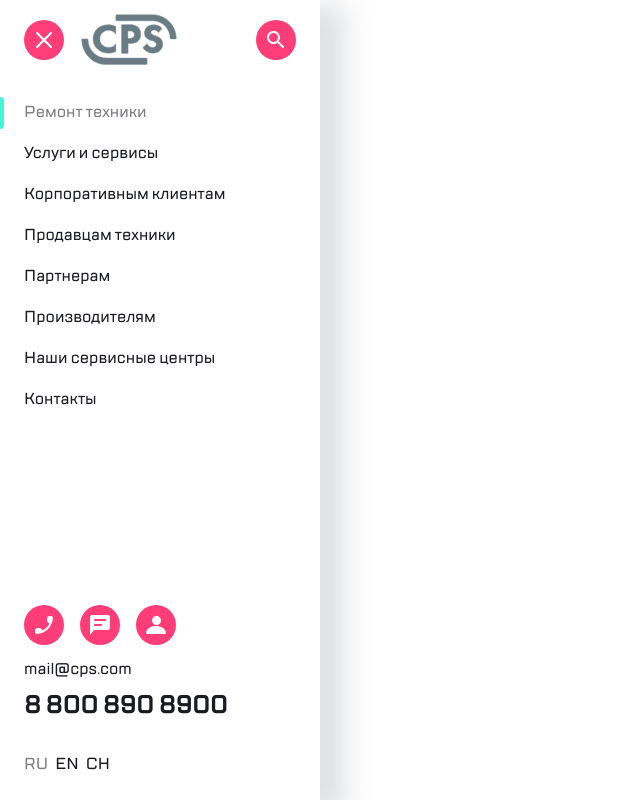
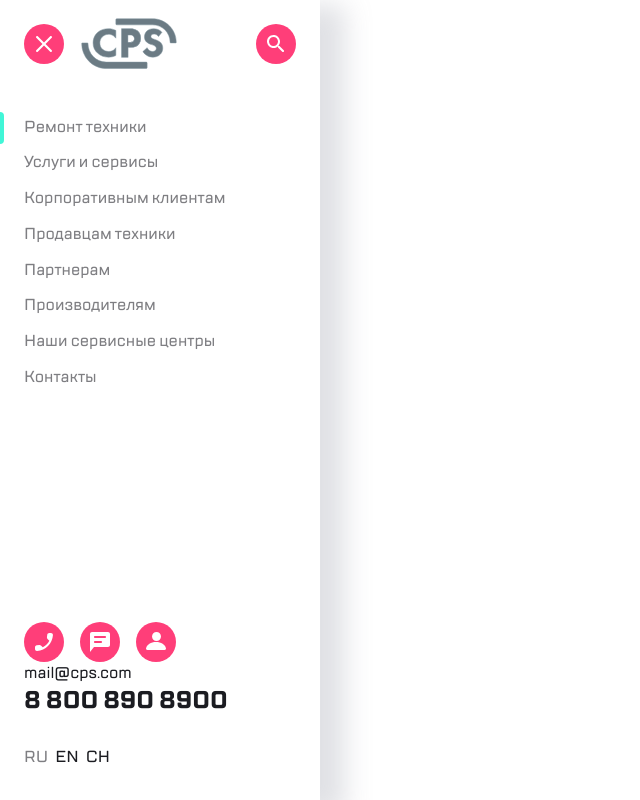
Before and after one commit to it-Lilya/-advanced_styling4.1, a plain HTML site: page index.html in a window 1280 px wide. Shown: the whole page, without its empty margins (0-640 px from the left). Drawn offline with Linux system fonts and the light colour scheme.

Commit message:
справила недочеты

```diff
--- a/index.html
+++ b/index.html
@@ -18,17 +18,20 @@
     </header>
     <main class="basic">
         <nav class="basic__navigation">
-            <a href="#">Ремонт техники</a>
-            <a href="#">Услуги и сервисы</a>
-            <a href="#">Корпоративным клиентам</a>
-            <a href="#">Продавцам техники</a>
-            <a href="#">Партнерам</a>
-            <a href="#">Производителям</a>
-            <a href="#">Наши сервисные центры</a>
-            <a href="#">Контакты</a>
+            <ul>
+                <li><a href="#">Ремонт техники</a></li>
+                <li><a href="#">Услуги и сервисы</a></li>
+                <li><a href="#">Корпоративным клиентам</a></li>
+                <li><a href="#">Продавцам техники</a></li>
+                <li><a href="#">Партнерам</a></li>
+                <li><a href="#">Производителям</a></li>
+                <li><a href="#">Наши сервисные центры</a></li>
+                <li><a href="#">Контакты</a></li>
+            </ul>
         </nav>
     </main>
     <footer class="footer">
+        <div class="footer__container">
             <div class="footer__container-buttons">
                 <button class="button" type='button'>
                     <img class="button__icon" src="src/images/tel.svg" alt="Позвонить в компанию"></img>
@@ -42,10 +45,13 @@
             </div>
             <a class="footer__email" href="email:mail@cps.com">mail@cps.com</a>
             <a class="footer__tel" href="tel:88008908900">8 800 890 8900</a>
-        <div class="footer__container">
-            <a href="#">RU</a>
-            <a href="#">EN</a>
-            <a href="#">CH</a>
+        </div>
+        <div class="footer__container-lang">
+            <ul>
+                <li><a href="#">RU</a></li>
+                <li><a href="#">EN</a></li>
+                <li><a href="#">CH</a></li>
+            </ul>
         </div>
     </footer>
 </body>
--- a/style/style.css
+++ b/style/style.css
@@ -13,19 +13,29 @@
   font-weight: 500;
   font-style: normal;
 }
+@font-face {
+  font-family: "TT Lakes Bold";
+  src: url("TTLakes Bold");
+  src: local("TT Lakes Bold"), local("TTLakes-Bold"),
+    url("../src/fonts/TTLakes/TTLakes-Bold.eot") format("embedded-opentype"),
+    url("../src/fonts/TTLakes/TTLakes-Bold.woff") format("woff"),
+    url("../src/fonts/TTLakes/TTLakes-Bold.ttf") format("truetype");
+  font-weight: 800;
+  font-style: normal;
+}
 body {
   font-family: "TT Lakes";
+  font-size: 16px;
   width: 320px;
   height: 100vh;
   box-shadow: 20px 10px 25px 5px #dadce0d9;
   padding-left: 24px;
   padding-right: 24px;
-  padding-top: 1.76vh;
-  padding-bottom: 3.12vh;
+  padding-top: 18.3px;
+  padding-bottom: 32px;
   display: flex;
   flex-direction: column;
 }
-
 .header {
   display: flex;
   align-items: center;
@@ -53,25 +63,31 @@ body {
   margin-left: auto;
 }
 .basic {
-  height: 43.12vh;
-  padding-top: 4.52vh;
-  margin-bottom: auto;
+  height: 42.5%;
+  padding-top: 2.9em;
 }
 .basic__navigation {
+  height: 100%;
+}
+.basic__navigation > ul {
   height: 100%;
   display: flex;
   flex-direction: column;
   justify-content: space-between;
-  overflow-y: auto;
+  overflow: auto;
 }
-.basic__navigation > a {
+.basic__navigation > ul> li {
+  list-style: none;
+}
+.basic__navigation > ul > li > a {
   text-decoration: none;
   color: #1B1C21;
 }
-.basic__navigation > a:first-child {
+
+.basic__navigation > ul > li > a:first-child {
   color: #7E7E82;
 }
-.basic__navigation > a:first-child:before {
+.basic__navigation > ul > li:first-child:before {
   content: '';
   position: absolute;
   border-top-right-radius: 100px;
@@ -83,36 +99,44 @@ body {
   margin-top: -4px;
 }
 .footer {
+  min-height: 19.5%;
+  margin-top: auto;
   display: flex;
   flex-direction: column;
 }
+.footer__container {
+  display: flex;
+  flex-direction: column;
+  justify-content: space-between;
+  height: 63%;
+}
 .footer__container-buttons {
   display: flex;
-  justify-content: space-between;
-  width: 56%;
+  gap: 16px;
 }
-
 .footer > a, .footer__container > a {
   text-decoration: none;
   color: #1B1C21;
 }
-.footer__email {
-  margin-top: 1.57vh;
-}
 .footer__tel {
-  margin-top: 1.18vh;
   font-size: 24px;
   line-height: 32px;
-  font-weight: bold;
+  font-family: 'TT Lakes Bold';
 }
-.footer__container {
+.footer__container-lang {
+  margin-top: auto;
+}
+.footer__container-lang > ul {
   display: flex;
-  margin-top: 4vh;
-
+  gap: 7px;
 }
-.footer__container > a:not(last-child) {
-  margin-right: 7px;
+.footer__container-lang li {
+  list-style: none;
 }
-.footer__container > a:first-child {
+.footer__container-lang a {
+  text-decoration: none;
+  color: #1B1C21;
+}
+.footer__container-lang li:first-of-type a {
   color: #7E7E82;
 }
```
Lines whose indentation alone changed are shown as unchanged.
